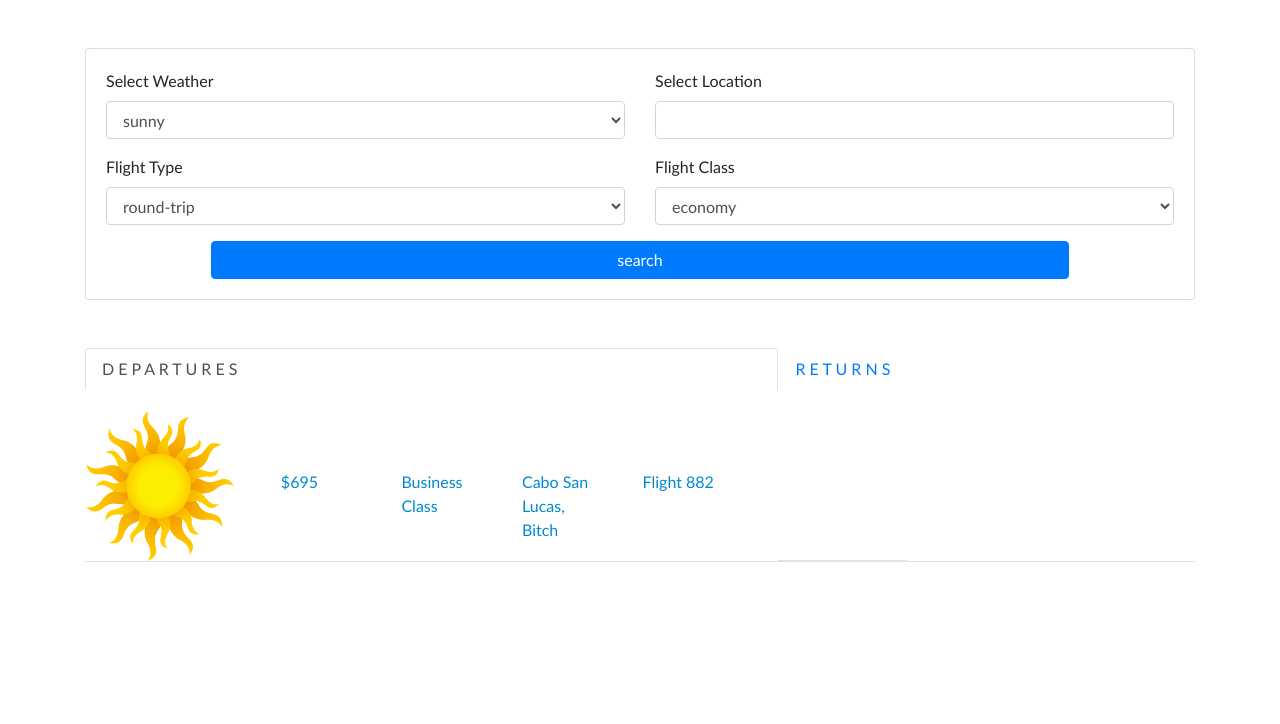
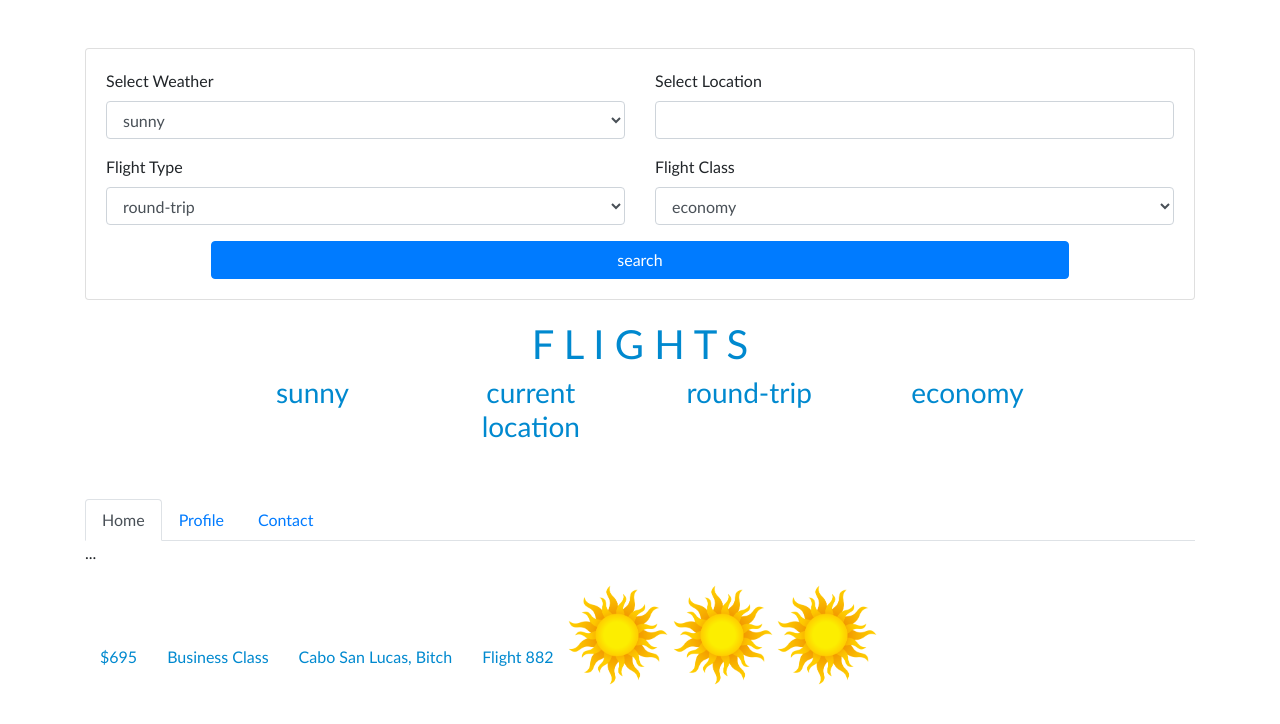
Before and after one commit to bbillman89/canoe, a plain HTML site: page index.html in a window 1280 px wide. Drawn offline with nearby package versions, Linux system fonts and the light colour scheme.

Commit message:
added search parameter area, work on tabs

```diff
--- a/assets/css/style.css
+++ b/assets/css/style.css
@@ -2,16 +2,28 @@
     font-family: 'Gill Sans', 'Gill Sans MT', Calibri, 'Trebuchet MS', sans-serif;
 }
 
-#weatherimage {
-    width: 150px;
+.forecast {
+    width: 100px;
+    height: 100px;
 }
 
 #resultRow {
     padding-top: 20px;
 }
 
-.col-2 {
+.resultinfo {
     padding-top: 60px;
     padding-left: 30px;
     color: rgb(0,137,207);
 }
+
+#searchparameters {
+    color: rgb(0,137,207);
+    text-align: center;
+    padding-top: 20px;
+
+}
+
+#flightsbanner {
+    display: inline-block;
+}
--- a/index.html
+++ b/index.html
@@ -4,7 +4,7 @@
 <head>
     <meta charset="utf-8" />
     <meta http-equiv="X-UA-Compatible" content="IE=edge">
-    <title>Page Title</title>
+    <title>C A N O E</title>
     <meta name="viewport" content="width=device-width, initial-scale=1">
 
     <link rel="stylesheet" href="https://stackpath.bootstrapcdn.com/bootstrap/4.1.3/css/bootstrap.min.css" integrity="sha384-MCw98/SFnGE8fJT3GXwEOngsV7Zt27NXFoaoApmYm81iuXoPkFOJwJ8ERdknLPMO"
@@ -14,6 +14,7 @@
 
 <body>
 
+    <!-- First, the search function div -->
     <div class="container mt-5">
         <div class="card">
             <div class="card-body">
@@ -69,65 +70,67 @@
             </div>
         </div>
     </div>
-    <div class="container mt-5">
 
-        <ul class="nav nav-tabs" id="myTab" role="tablist">
 
-            <li class="nav-item">
-                <a class="nav-link active" id="home-tab" data-toggle="tab" href="#home" role="tab" aria-controls="home"
-                    aria-selected="true">D E P A R T U R E S</a>
+    <!-- Now, the results div. -->
 
-                <div class="tab-content" id="myTabContent">
-                    <div class="tab-pane fade show active" id="departures" role="tabpanel" aria-labelledby="home-tab">
-
-                        <div class="row" id="resultRow">
-                            <div class="col-3" id="weatherDiv">
-                                <!-- <span class="glyphicon glyphicon-sunglasses" aria-hidden="false"></span> -->
-                                <img id="weatherimage" src="assets/images/sunimage.png">
+    <div id="searchparameters">
+        <h1 id="flightsbanner">F L I G H T S</h1>
+        <!-- Here we will display the various parameters the user has chosen. -->
+        <div id="userparameters" class="row">
+            <div class="col-2 offset-2">
+                <h3 id="userWeather"> sunny
+                </h3>
             </div>
-                            <div class="col-2" id="priceDiv"> $695
+            <div class="col-2">
+                <h3 id="userLocation"> current location
+                </h3>
             </div>
-                            <div class="col-2" id="cabinDiv"> Business Class
+            <div class="col-2">
+                <h3 id="tripType"> round-trip
+                </h3>
             </div>
-                            <div class="col-2" id="destinationDiv"> Cabo San Lucas, Bitch
-                            </div>
-                            <div class="col-2" id="flightDiv"> Flight 882
+            <div class="col-2">
+                <h3 id="seatType"> economy
+                </h3>
             </div>
         </div>
     </div>
+
+    <div class="container mt-5">
+        <nav>
+            <div class="nav nav-tabs" id="nav-tab" role="tablist">
+                <a class="nav-item nav-link active" id="nav-home-tab" data-toggle="tab" href="#nav-home" role="tab"
+                    aria-controls="nav-home" aria-selected="true">Home</a>
+                <a class="nav-item nav-link" id="nav-profile-tab" data-toggle="tab" href="#nav-profile" role="tab"
+                    aria-controls="nav-profile" aria-selected="false">Profile</a>
+                <a class="nav-item nav-link" id="nav-contact-tab" data-toggle="tab" href="#nav-contact" role="tab"
+                    aria-controls="nav-contact" aria-selected="false">Contact</a>
             </div>
-            </li>
+        </nav>
+        <div class="tab-content" id="nav-tabContent">
+            <div class="tab-pane fade show active" id="nav-home" role="tabpanel" aria-labelledby="nav-home-tab">...</div>
+            <div class="tab-pane fade" id="nav-profile" role="tabpanel" aria-labelledby="nav-profile-tab">...</div>
+            <div class="tab-pane fade" id="nav-contact" role="tabpanel" aria-labelledby="nav-contact-tab">...</div>
+        </div>
 
-            <ul class="nav nav-tabs" id="myTab" role="tablist">
-
-            <li class="nav-item">
-                <a class="nav-link" id="profile-tab" data-toggle="tab" href="#profile" role="tab" aria-controls="profile"
-                    aria-selected="false">R E T U R N S</a>
-
-                <div class="tab-content" id="myTabContent">
-                    <div class="tab-pane fade" id="returns" role="tabpanel" aria-labelledby="profile-tab">
 
         <div class="row" id="resultRow">
-                            <div class="col-3" id="weatherDiv">
-                                <!-- <span class="glyphicon glyphicon-sunglasses" aria-hidden="false"></span> -->
-                                <img id="returns" src="assets/images/snowflake-solid.svg">
+
+            <div class="resultinfo" class="col-2" id="priceDiv"> $695
             </div>
-                                <div class="col-2" id="priceDiv"> $852
+            <div class="resultinfo" class="col-2" id="cabinDiv"> Business Class
             </div>
-                                <div class="col-2" id="cabinDiv"> Business Class
+            <div class="resultinfo" class="col-2" id="destinationDiv"> Cabo San Lucas, Bitch
             </div>
-                                <div class="col-2" id="destinationDiv"> Detroit, fool
+            <div class="resultinfo" class="col-2" id="flightDiv"> Flight 882
             </div>
-                                <div class="col-2" id="flightDiv"> Flight 753
+            <div class="col-4">
+                <img class="forecast" id="forecast1" src="assets/images/sunimage.png">
+                <img class="forecast" id="forecast2" src="assets/images/sunimage.png">
+                <img class="forecast" id="forecast3" src="assets/images/sunimage.png">
             </div>
         </div>
-                        </div>
-                    </div>
-            </li>
-        </ul>
-
-    </div>
-
 
         <!--SCRIPTS HERE-->
         <script src="https://code.jquery.com/jquery-3.3.1.slim.min.js" integrity="sha384-q8i/X+965DzO0rT7abK41JStQIAqVgRVzpbzo5smXKp4YfRvH+8abtTE1Pi6jizo"
```
Lines whose indentation alone changed are shown as unchanged.
